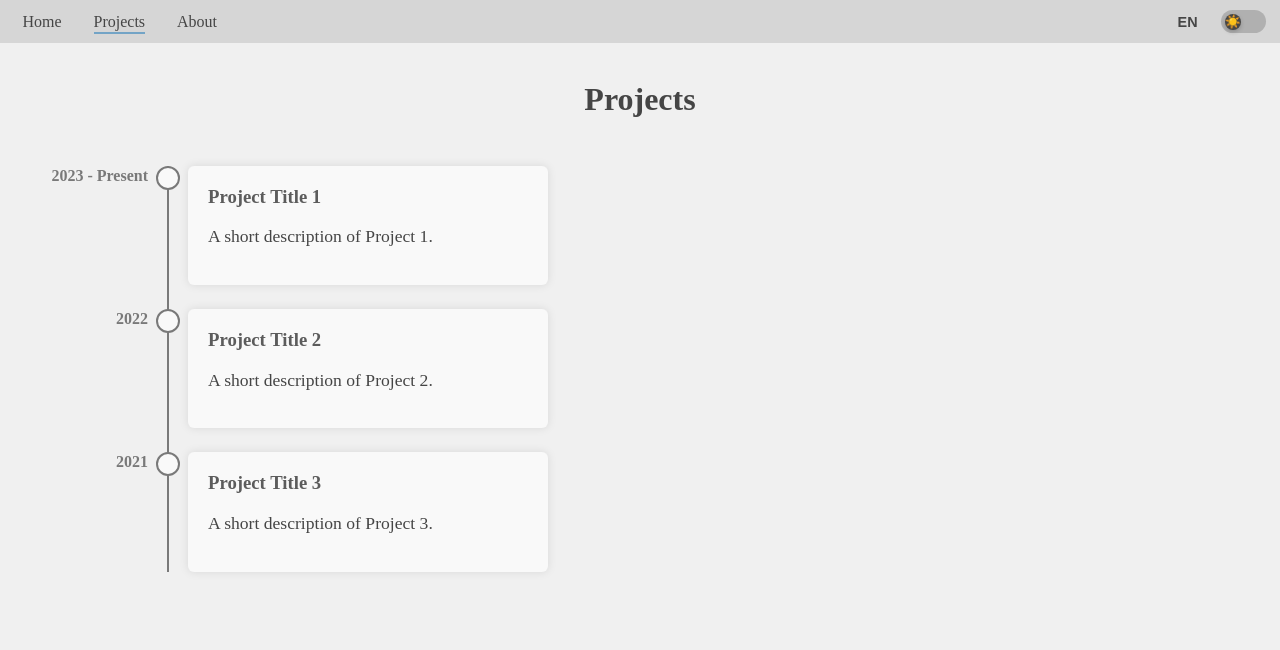
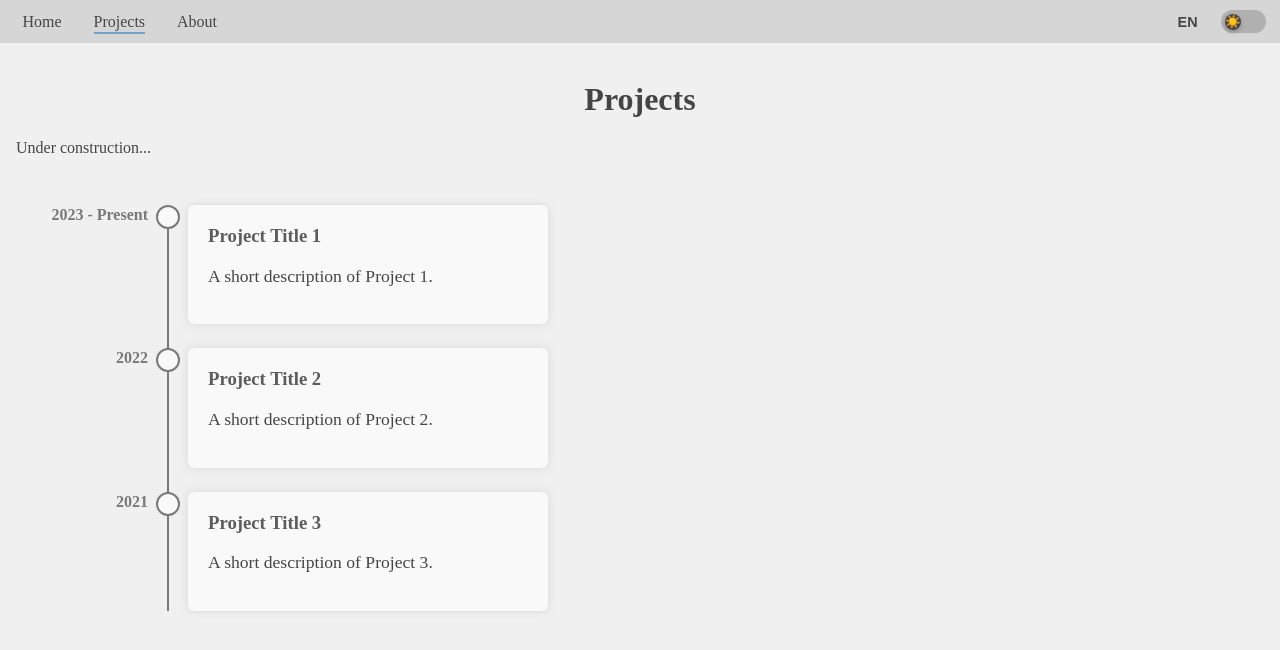
Before and after one commit to lgabp1/lgabp1.github.io, a Vue app: page /projects in a window 1280 px wide. Shown: the top 650 px of the page. Built offline with nearby package versions, Linux system fonts and the light colour scheme; the HTML template or start-up script is replaced by a standard one.

Commit message:
Under construction

```diff
--- a/src/views/PageProjects.vue
+++ b/src/views/PageProjects.vue
@@ -39,6 +39,8 @@ const cl = currentLanguage; // Alias for easier access
       Projects
     </h1>
 
+    Under construction...
+
     <div class="timeline">
       <TimelineEntry
         title="Project Title 1"
```
